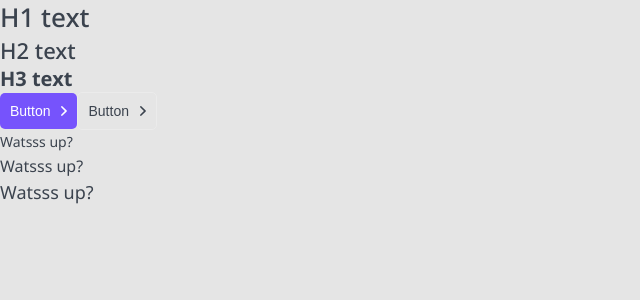
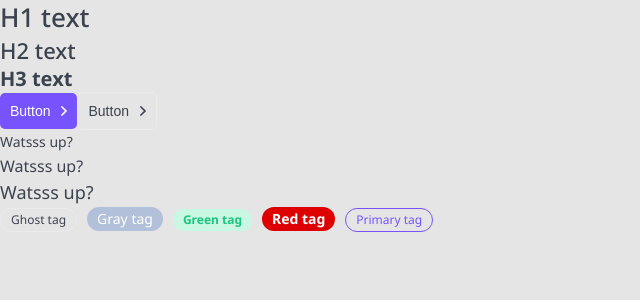
Before and after one commit to Puzikko/top_app, a Next.js app: page / in a window 1280 px wide. Shown: the top 300 px of the page, without its empty margins (0-640 px from the left). Built offline with nearby package versions, Linux system fonts and the light colour scheme.

Commit message:
Lesson 48. Component <Tag>

```diff
--- /dev/null
+++ b/components/Tag/Tag.module.css
@@ -0,0 +1,45 @@
+.tag {
+	display:  inline-block;
+	box-sizing: border-box;
+	border-radius: 20px;
+	margin-right: 10px;
+}
+
+.small {
+	padding: 5px 10px;
+	font-size: 12px;
+	line-height: 12px;
+}
+
+.medium {
+	padding: 5px 10px;
+	font-size: 14px;
+	line-height: 14px;
+}
+
+.ghost {
+	border: 1px solid var(--gray-light);
+}
+
+.gray {
+	background: #B3C0D9;
+	color: var(--white);
+}
+
+.green {
+	background: var(--green-light);
+	color: var(--green);
+	font-weight: bold;
+}
+
+.red {
+	background: #DE0000;
+	color: var(--white);
+	font-weight: bold;
+}
+
+.primary {
+	border: 1px solid var(--primary);
+	background: none;
+	color: var(--primary);
+}
--- /dev/null
+++ b/components/Tag/Tag.tsx
@@ -0,0 +1,22 @@
+import { TagProps } from "./Tag.props"
+import styles from "./Tag.module.css";
+import cn from "classnames";
+
+
+export const Tag = ({ size = 'small', color = 'ghost', href, className, children, ...props }: TagProps): JSX.Element => {
+    return <div className={cn(styles.tag, className, {
+        [styles.small]: size == 'small',
+        [styles.medium]: size == 'medium',
+        [styles.ghost]: color == 'ghost',
+        [styles.gray]: color == 'gray',
+        [styles.green]: color == 'green',
+        [styles.red]: color == 'red',
+        [styles.primary]: color == 'primary',
+    })} {...props}
+    >
+        {children}
+        {href &&
+            <a href={href} />
+        }
+    </div>
+}
--- a/components/index.ts
+++ b/components/index.ts
@@ -1,3 +1,4 @@
 export * from "./Htag/Htag";
 export * from "./Button/Button";
-export * from "./Paragraph/Paragraph"
+export * from "./Paragraph/P";
+export * from "./Tag/Tag";
--- a/pages/index.tsx
+++ b/pages/index.tsx
@@ -1,5 +1,5 @@
 import { Inter } from 'next/font/google';
-import { Button, Htag, P } from '@/components';
+import { Button, Htag, P, Tag } from '@/components';
 
 const inter = Inter({ subsets: ['latin'] });
 
@@ -14,6 +14,11 @@ export default function Home(): JSX.Element {
       <P size='small'>Watsss up?</P>
       <P>Watsss up?</P>
       <P size='large'>Watsss up?</P>
+      <Tag>Ghost tag</Tag>
+      <Tag color='gray' size='medium'>Gray tag</Tag>
+      <Tag color='green'>Green tag</Tag>
+      <Tag color='red' size='medium'>Red tag</Tag>
+      <Tag color='primary'>Primary tag</Tag>
     </>
   );
 }
--- a/styles/globals.css
+++ b/styles/globals.css
@@ -4,7 +4,8 @@
 	--primary: #7653FC;
 	--primary-hover: #4c2ec7;
 	--red: #FC836D;
-	--gray-light: #EBEBEB; --green: #1DC37E;
+	--gray-light: #EBEBEB;
+	--green: #1DC37E;
 	--green-light: #C8F8E4;
 	--font-family: 'Noto Sans', sans-serif;
 }
```
Also changed, not shown: components/Paragraph/P.tsx (renamed from components/Paragraph/Paragraph.tsx, +4 -3 lines), components/Tag/Tag.props.ts (added, +8 -0 lines), components/Paragraph/P.module.css (renamed from components/Paragraph/Paragraph.module.css), components/Paragraph/P.props.ts (renamed from components/Paragraph/Paragraph.props.ts).
